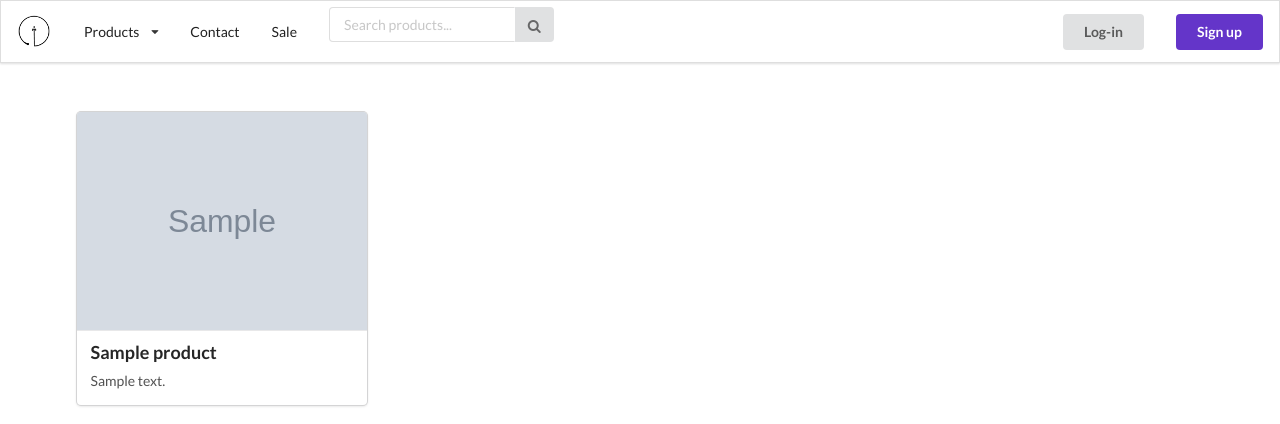
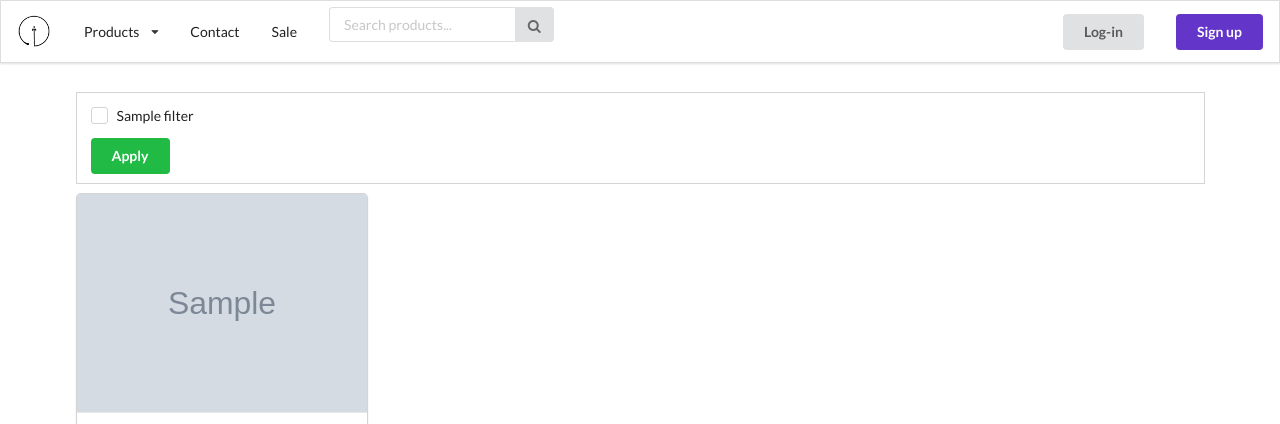
Before and after one commit to RektInator/webstore-python, a Django app: template store/templates/store/products/products.html in a window 1280 px wide. Shown: the top 424 px of the page. Run offline with Django 3.2, Linux system fonts and the light colour scheme; the template is opened without the code that fills it: most values are stand-ins (such as "Sample title", 1, 10 or a date in 2020); grey boxes marked "Sample" are stand-in pictures; some libraries are stand-ins or nearby versions.

Commit message:
Added product filters

```diff
--- a/store/templates/store/products/products.html
+++ b/store/templates/store/products/products.html
@@ -6,6 +6,20 @@
 {% if error %}
 <div class="ui error message">Category not found.</div>
 {% else %}
+<div class="ui attached segment" style="margin-bottom:10px; margin-top: -20px">
+    <form class="ui form" style="margin-bottom:-5px">
+        {% for fi in filters %}
+        <div class="field">
+            <div class="ui checkbox">
+                <input name="{{fi.name}}" type="checkbox">
+                <label>{{fi.name}}</label>
+            </div>
+        </div>
+        {% endfor %}
+
+        <button class="ui green button" type="submit">Apply</button>
+    </form>
+</div>
 <div class="ui link cards">
     {% for pr in products %}
     <div class="card" onclick="window.location='/products/item/{{pr.product.id}}';">
--- a/store/views/products.py
+++ b/store/views/products.py
@@ -123,7 +123,8 @@ def queryProducts(request,productcat):
             )
 
         return renderer.RenderWithContext(request, 'store/products/products.html', {
-            "products": products
+            "products": products,
+            "filters": models.Filters.objects.all()
         })
     except:
         return renderer.RenderWithContext(request, 'store/products/products.html', {
```
